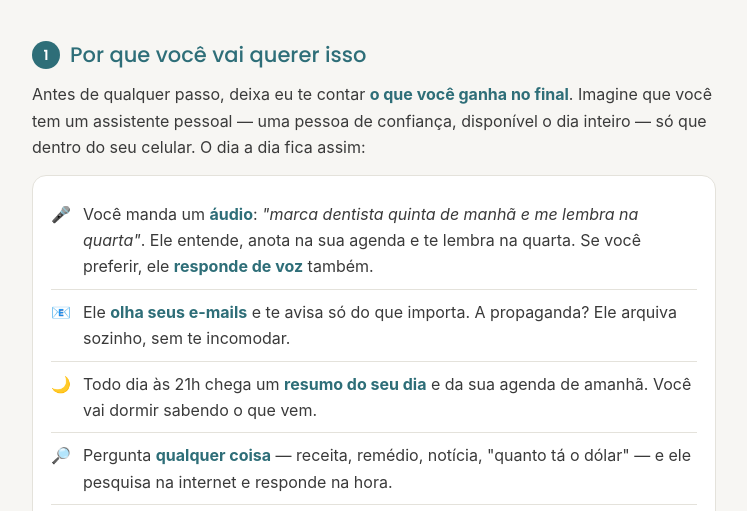
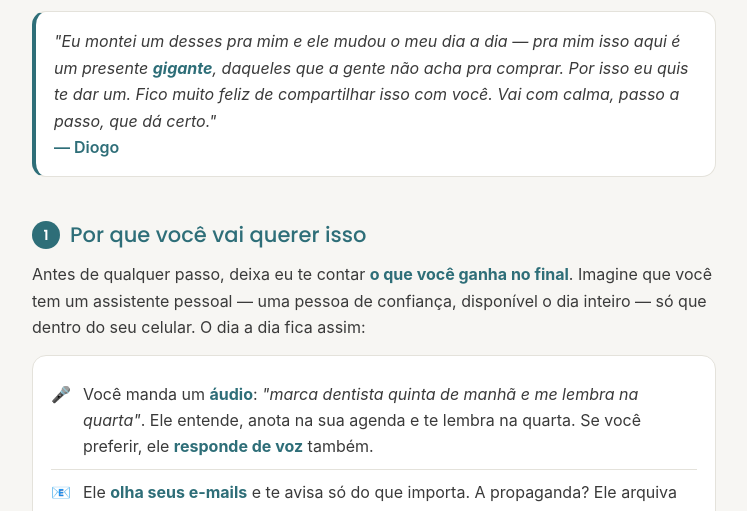
Before and after one commit to diogocamilo91/nexum-semente, a plain HTML site: page pagina/index.html in a window 1280 px wide. Shown: the part 284-795 px from the top of the page, without its empty margins (266-1013 px from the left). Drawn offline with Linux system fonts and the light colour scheme.

Commit message:
Recado pessoal do Diogo no topo: presente gigante, feliz em compartilhar

```diff
--- a/pagina/index.html
+++ b/pagina/index.html
@@ -100,6 +100,10 @@ li{margin:7px 0}
   <svg viewBox="0 0 240 160" fill="none" stroke="#2E6E78" stroke-width="20" stroke-linecap="round" stroke-linejoin="round"><g transform="translate(120,80) scale(0.92)"><path d="M 0,0 C -78,-74 -82,72 -4,4 C 78,-72 82,74 4,-2"/></g></svg>
   <h1>nexum</h1>
   <p>Seu assistente pessoal, morando num servidor seu.<br>Um presente do Diogo — siga os passos abaixo com calma.</p>
+</div>
+
+<div class="card" style="border-left:4px solid #2E6E78;">
+  <p style="margin:0;"><em>"Eu montei um desses pra mim e ele mudou o meu dia a dia — pra mim isso aqui é um presente <strong>gigante</strong>, daqueles que a gente não acha pra comprar. Por isso eu quis te dar um. Fico muito feliz de compartilhar isso com você. Vai com calma, passo a passo, que dá certo."</em><br><span style="color:#2E6E78;font-weight:600;">— Diogo</span></p>
 </div>
 
 <!-- ============ 1. POR QUE VOCÊ VAI QUERER ISSO ============ -->
```
